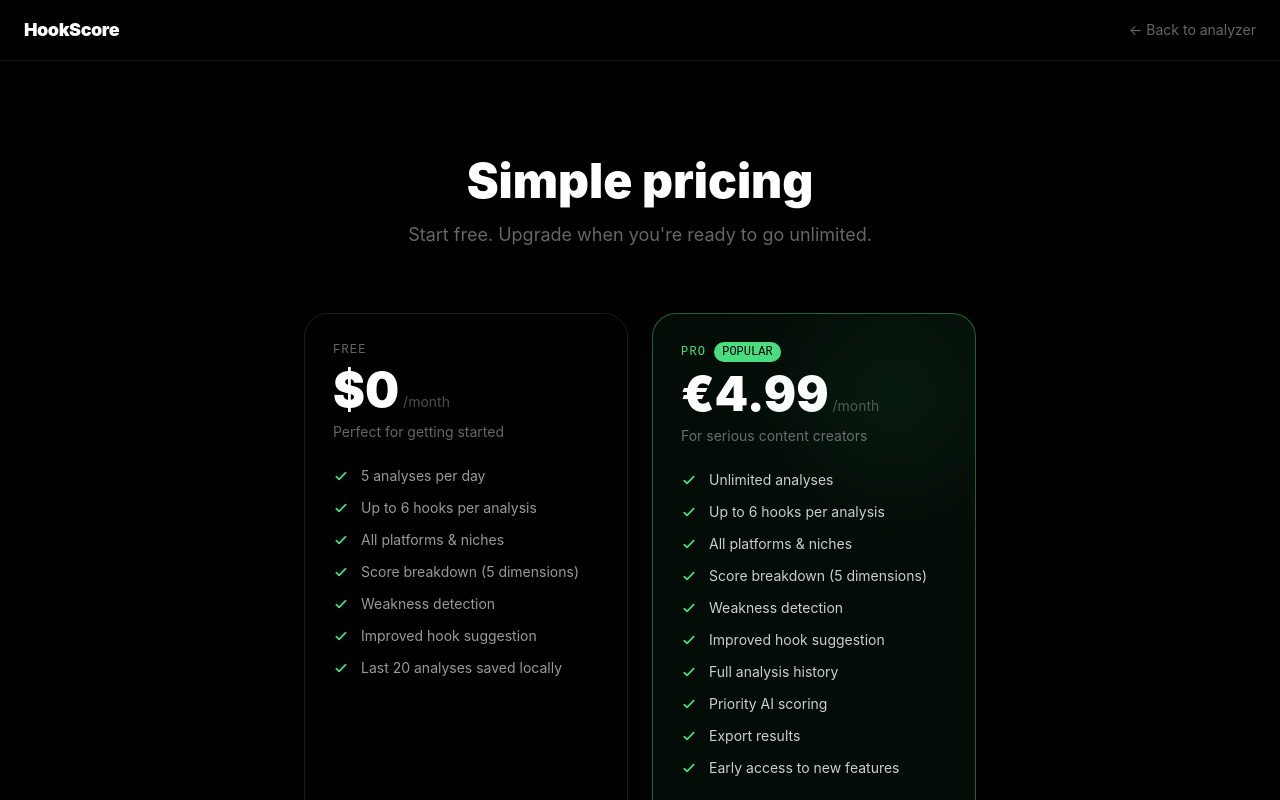
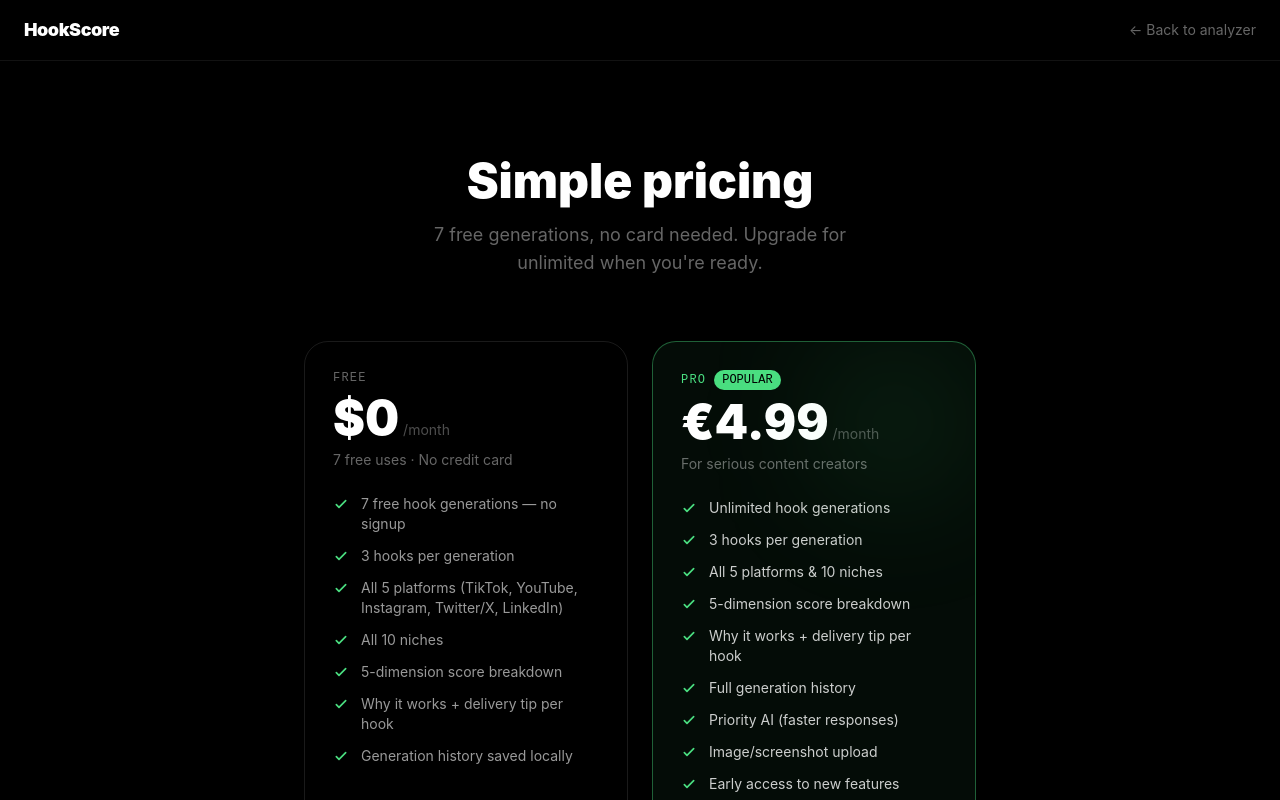
Before and after one commit to sanadkam/Hook-Generator-, a Next.js app in the folder viral-hook-tester/: page /pricing in a window 1280 px wide. Shown: the top 800 px of the page. Built offline with nearby package versions, Linux system fonts and the light colour scheme.

Commit message:
Update pricing.js

```diff
--- a/viral-hook-tester/pages/pricing.js
+++ b/viral-hook-tester/pages/pricing.js
@@ -3,24 +3,23 @@
 
 const features = {
   free: [
-    '5 analyses per day',
-    'Up to 6 hooks per analysis',
-    'All platforms & niches',
-    'Score breakdown (5 dimensions)',
-    'Weakness detection',
-    'Improved hook suggestion',
-    'Last 20 analyses saved locally',
+    '7 free hook generations — no signup',
+    '3 hooks per generation',
+    'All 5 platforms (TikTok, YouTube, Instagram, Twitter/X, LinkedIn)',
+    'All 10 niches',
+    '5-dimension score breakdown',
+    'Why it works + delivery tip per hook',
+    'Generation history saved locally',
   ],
   pro: [
-    'Unlimited analyses',
-    'Up to 6 hooks per analysis',
-    'All platforms & niches',
-    'Score breakdown (5 dimensions)',
-    'Weakness detection',
-    'Improved hook suggestion',
-    'Full analysis history',
-    'Priority AI scoring',
-    'Export results',
+    'Unlimited hook generations',
+    '3 hooks per generation',
+    'All 5 platforms & 10 niches',
+    '5-dimension score breakdown',
+    'Why it works + delivery tip per hook',
+    'Full generation history',
+    'Priority AI (faster responses)',
+    'Image/screenshot upload',
     'Early access to new features',
   ],
 };
@@ -68,8 +67,8 @@
           {/* Hero */}
           <div className="text-center mb-16">
             <h1 className="text-4xl sm:text-5xl font-black mb-4">Simple pricing</h1>
-            <p className="text-white/40 text-lg">
-              Start free. Upgrade when you're ready to go unlimited.
+            <p className="text-white/40 text-lg max-w-md mx-auto">
+              7 free generations, no card needed. Upgrade for unlimited when you're ready.
             </p>
           </div>
 
@@ -84,7 +83,7 @@
                   <span className="text-5xl font-black">$0</span>
                   <span className="text-white/30 text-sm">/month</span>
                 </div>
-                <p className="text-white/40 text-sm mt-2">Perfect for getting started</p>
+                <p className="text-white/40 text-sm mt-2">7 free uses · No credit card</p>
               </div>
 
               <ul className="space-y-3 flex-1 mb-8">
```
